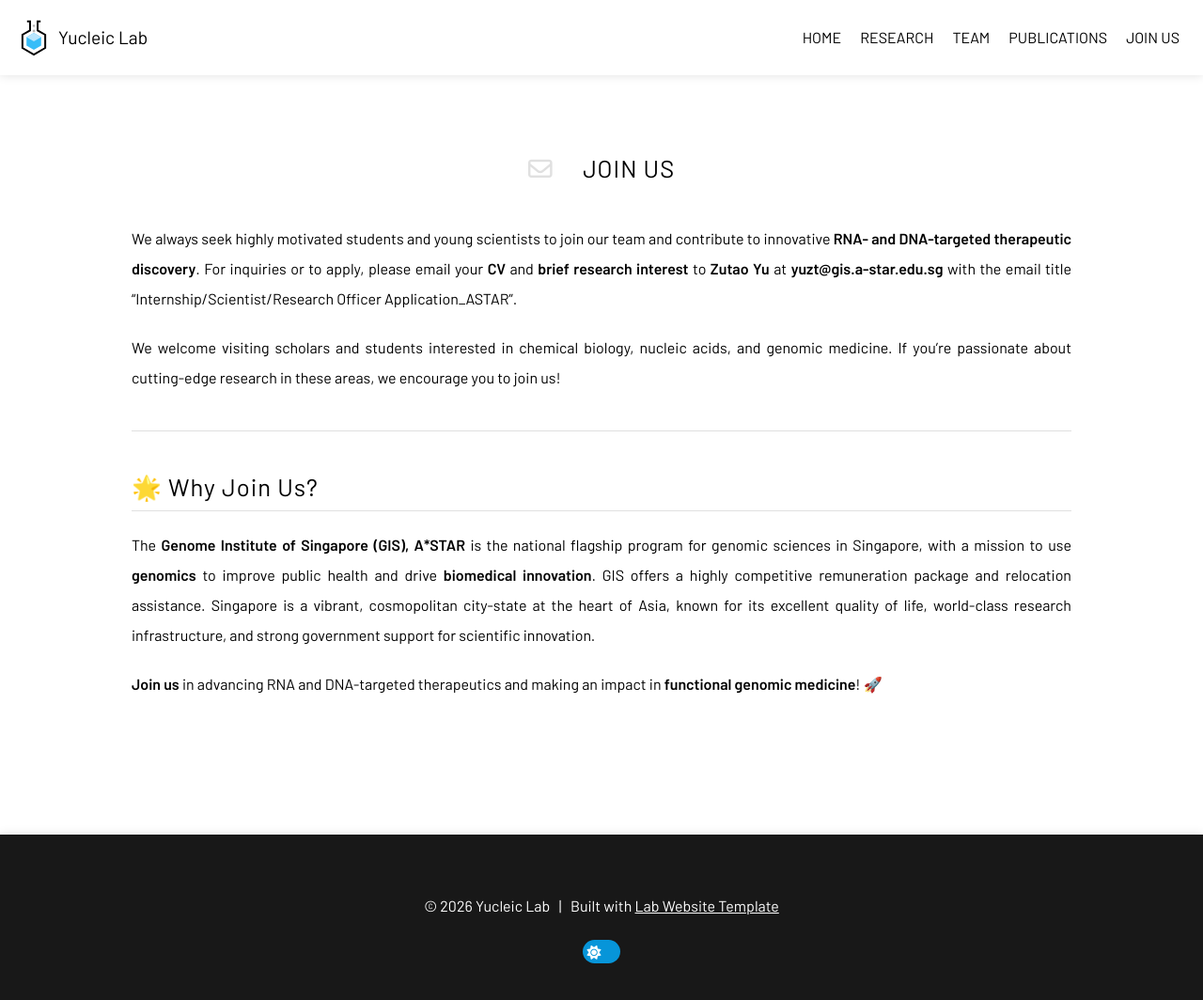
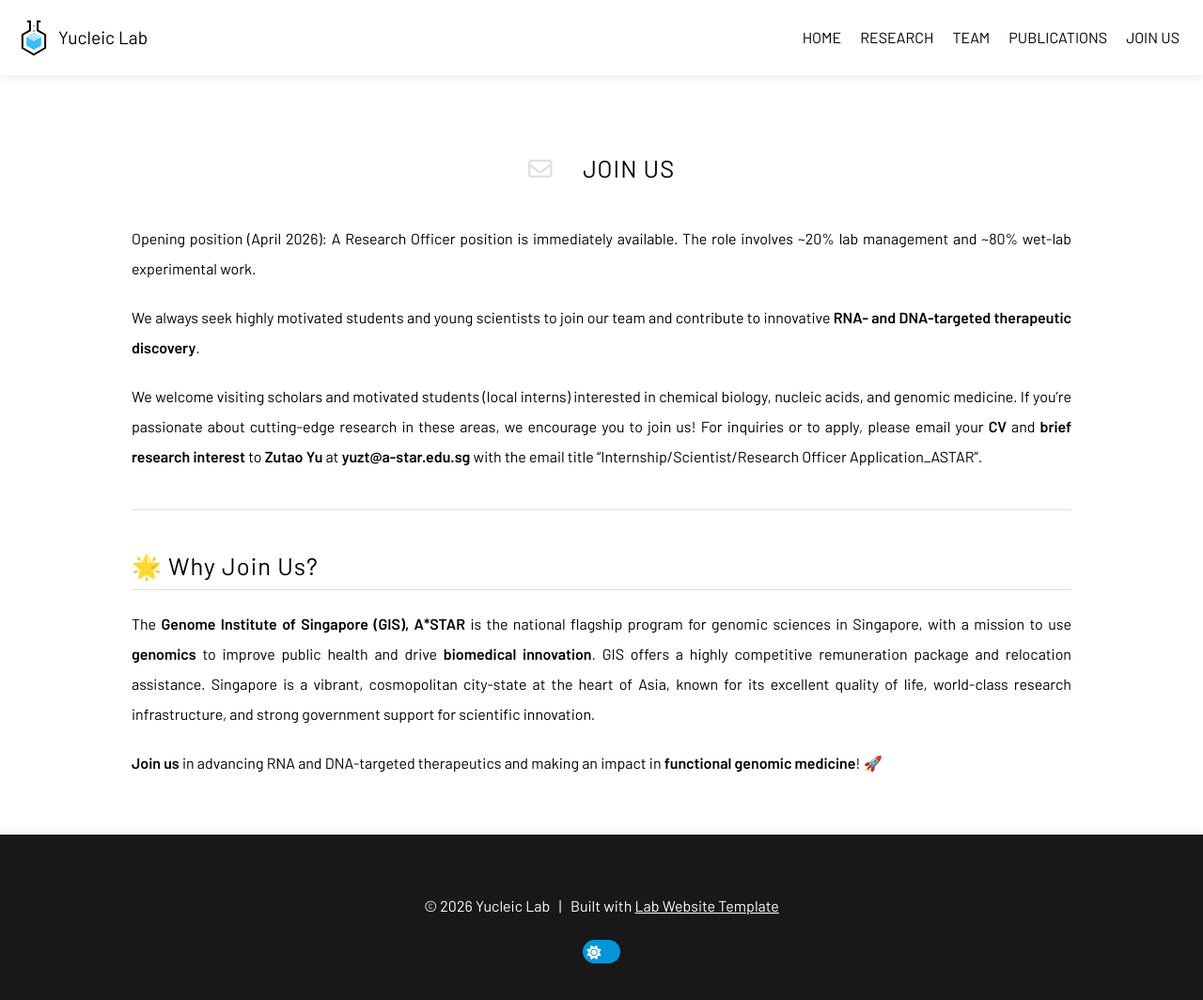
Before and after one commit to yuzutao1990/yucleiclab.github.io, a Jekyll site: the page built from contact/index.md, in a window 1280 px wide and 1065 px high. Shown: the whole window at 94% size. Built offline with Jekyll 4.4.1, drawn with Linux system fonts in a browser that asks for light colours; a style sheet for code colours, icons or effects is not loaded.

Commit message:
Update index.md

```diff
--- a/contact/index.md
+++ b/contact/index.md
@@ -7,9 +7,11 @@ nav:
 
 # {% include icon.html icon="fa-regular fa-envelope" %} Join Us
 
-We always seek highly motivated students and young scientists to join our team and contribute to innovative **RNA- and DNA-targeted therapeutic discovery**. For inquiries or to apply, please email your **CV** and **brief research interest** to **Zutao Yu** at **yuzt@gis.a-star.edu.sg** with the email title “Internship/Scientist/Research Officer Application_ASTAR”.
+Opening position (April 2026): A Research Officer position is immediately available. The role involves ~20% lab management and ~80% wet-lab experimental work.
 
-We welcome visiting scholars and students interested in chemical biology, nucleic acids, and genomic medicine. If you’re passionate about cutting-edge research in these areas, we encourage you to join us!
+We always seek highly motivated students and young scientists to join our team and contribute to innovative **RNA- and DNA-targeted therapeutic discovery**.
+
+We welcome visiting scholars and motivated students (local interns) interested in chemical biology, nucleic acids, and genomic medicine. If you’re passionate about cutting-edge research in these areas, we encourage you to join us! For inquiries or to apply, please email your **CV** and **brief research interest** to **Zutao Yu** at **yuzt@a-star.edu.sg** with the email title “Internship/Scientist/Research Officer Application_ASTAR”.
 
 ---
 
```
